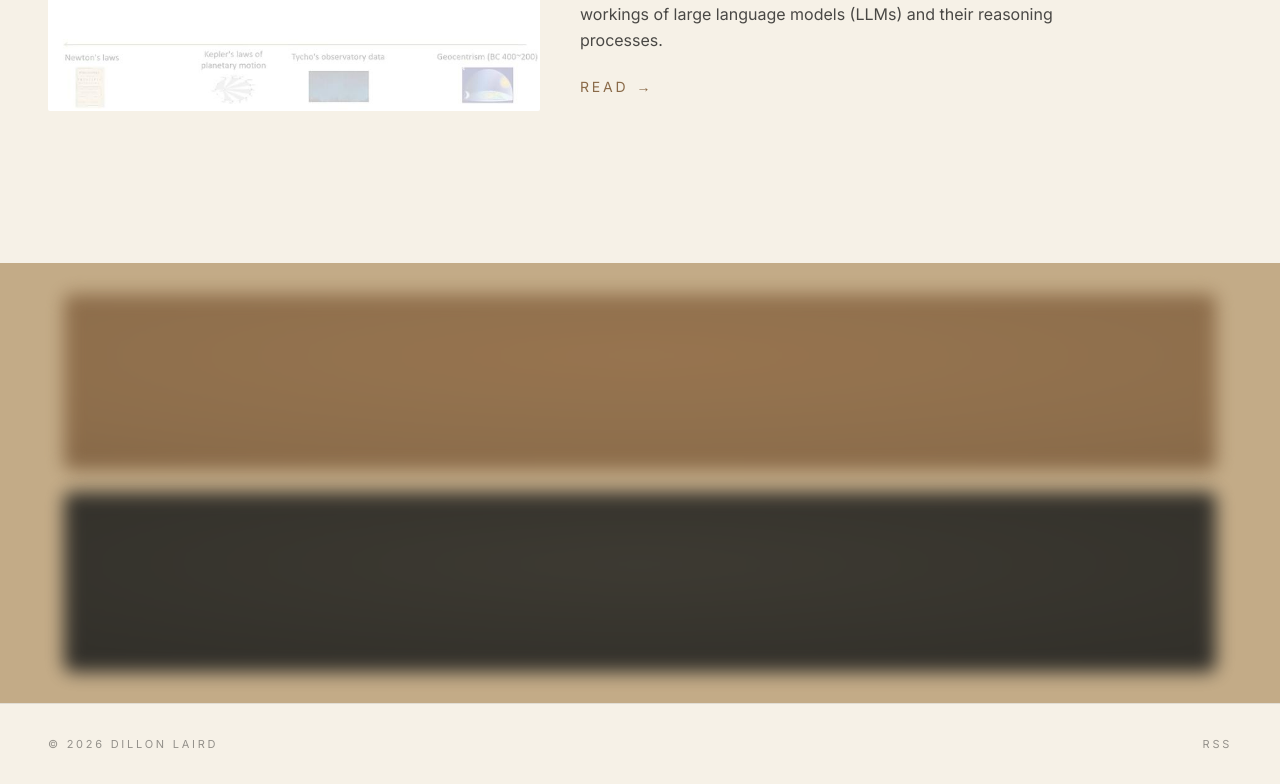
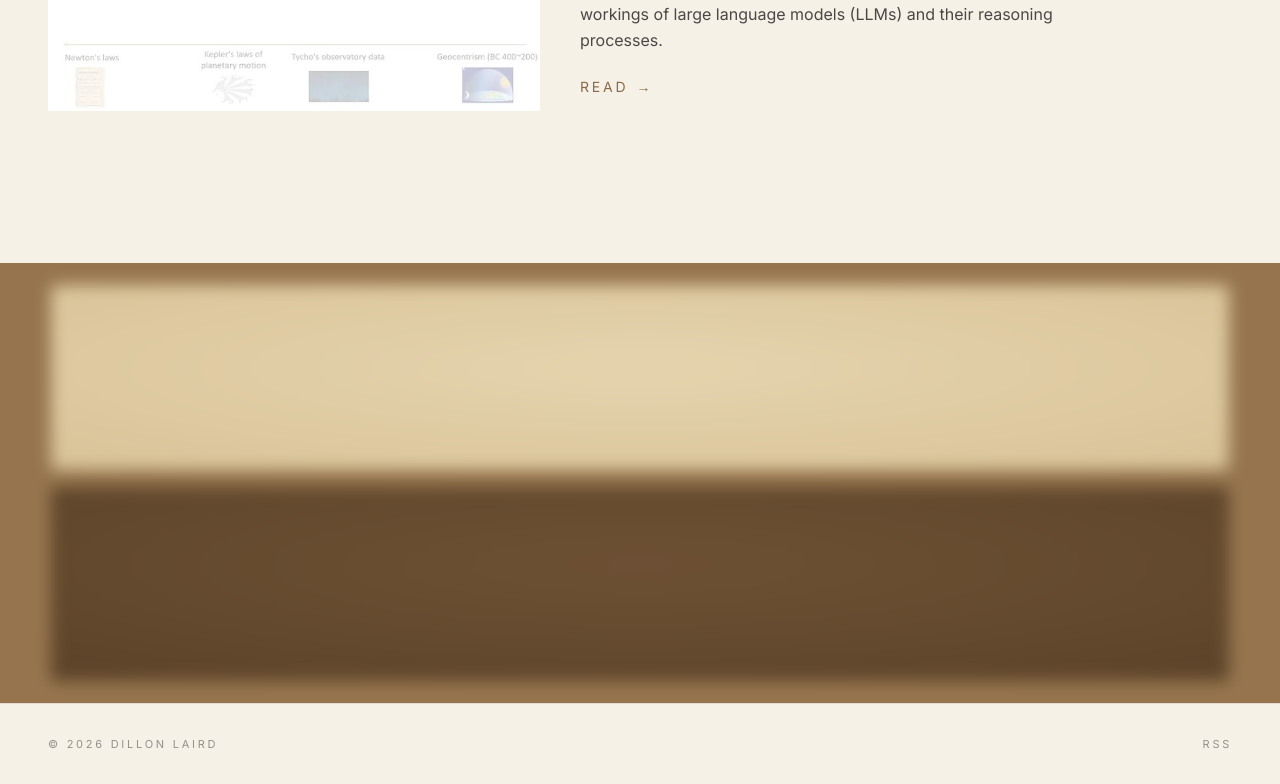
Before and after one commit to dillonalaird/dillonl.ai, a Next.js app: page / in a window 1280 px wide. Shown: the part 3368-4152 px from the top of the page. Built offline with nearby package versions, Linux system fonts and the light colour scheme.

Commit message:
model the color field on Ochre and Red on Red
Co-Authored-By: Claude Fable 5 <noreply@anthropic.com>

```diff
--- a/src/app/_components/color-field.tsx
+++ b/src/app/_components/color-field.tsx
@@ -1,7 +1,7 @@
 /**
- * A Rothko-inspired color-field panel built natively from the site palette —
- * two stacked fields of umber and ink with softly feathered edges on a warm
- * ground, with tonal variation inside each field.
+ * A Rothko-inspired color-field panel in the site palette, modeled on the
+ * proportions of Rothko's "Ochre and Red on Red" (1954): a luminous lighter
+ * field above a deeper one, floating on a warm ground with thin margins.
  */
 type Props = {
   height?: string;
@@ -11,23 +11,23 @@ type Props = {
 export default function ColorField({ height = "70vh", children }: Props) {
   return (
     <section
-      className="relative w-full overflow-hidden bg-[#c3ab87]"
+      className="relative w-full overflow-hidden bg-[#96754e]"
       style={{ height }}
     >
       <div
-        className="absolute left-[5%] right-[5%] top-[7%] h-[40%] rounded-lg opacity-95"
+        className="absolute left-[4%] right-[4%] top-[5%] h-[42%] rounded-md opacity-95"
         style={{
           background:
-            "radial-gradient(120% 110% at 50% 35%, #95724d 0%, #8a6a48 55%, #785c3e 100%)",
-          filter: "blur(9px)",
+            "radial-gradient(115% 115% at 50% 45%, #ead9b4 0%, #dfcaa0 55%, #cdb489 100%)",
+          filter: "blur(8px)",
         }}
       />
       <div
-        className="absolute left-[5%] right-[5%] top-[52%] h-[41%] rounded-lg opacity-95"
+        className="absolute left-[4%] right-[4%] top-[51%] h-[44%] rounded-md opacity-95"
         style={{
           background:
-            "radial-gradient(120% 110% at 50% 40%, #36342e 0%, #2b2a26 60%, #222120 100%)",
-          filter: "blur(9px)",
+            "radial-gradient(115% 115% at 50% 40%, #6b4f33 0%, #5c4329 60%, #4d3822 100%)",
+          filter: "blur(8px)",
         }}
       />
       {children ? (
```
